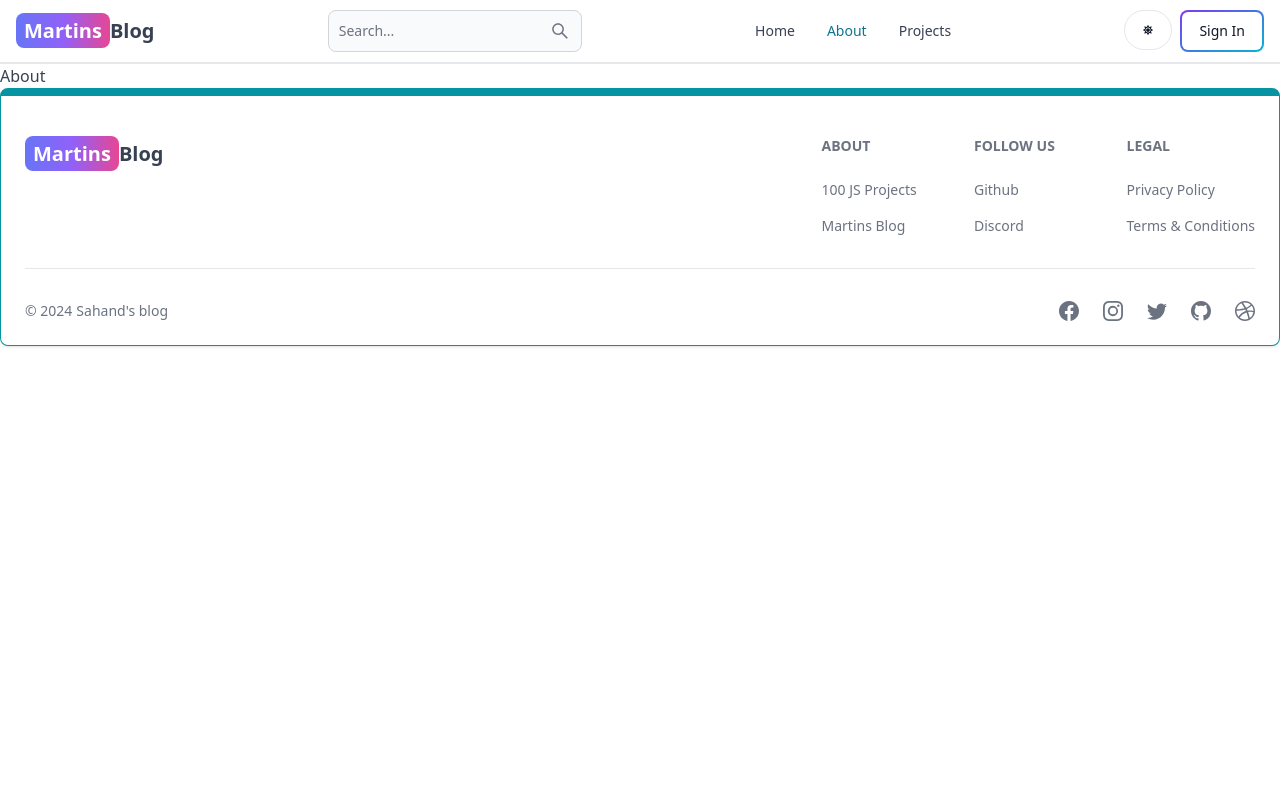
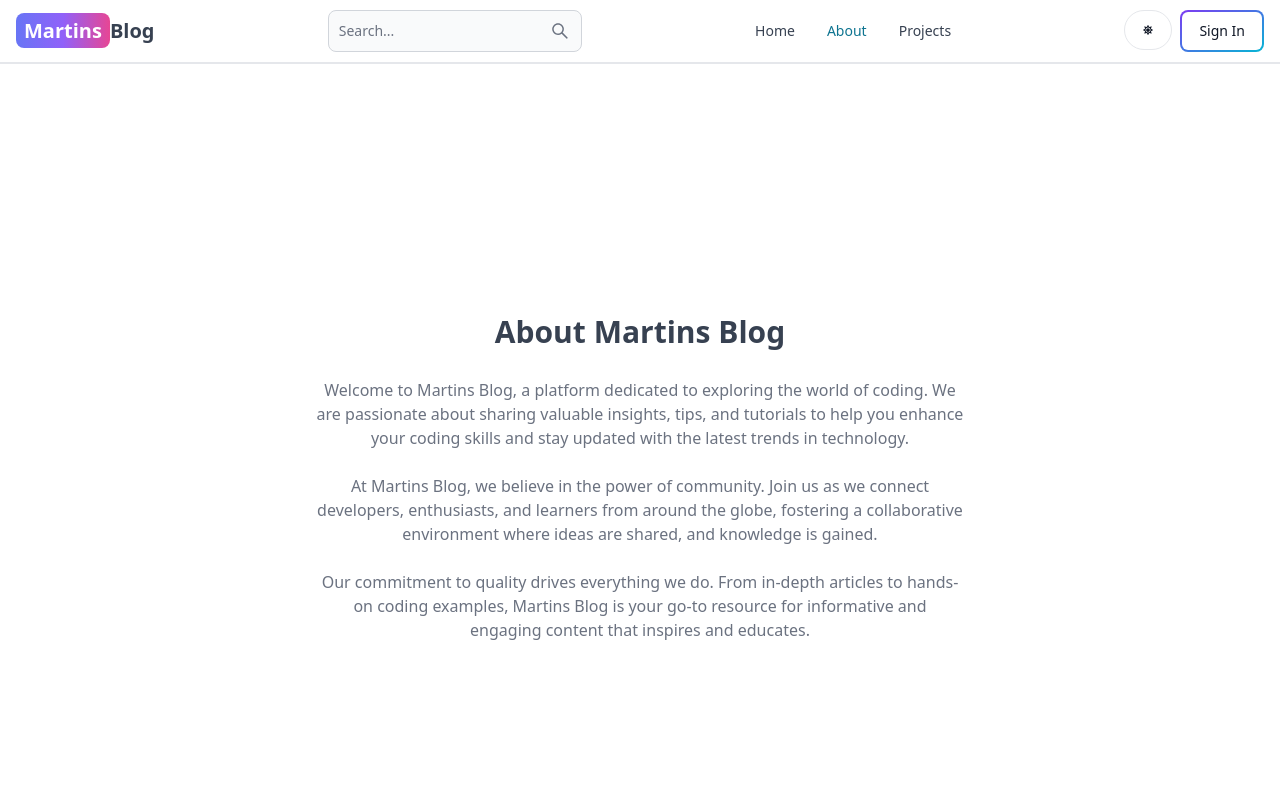
Before and after one commit to martins091/mern-blog, a React (Vite) app in the folder client/: page /about in a window 1280 px wide. Shown: the top 800 px of the page. Built offline with nearby package versions, Linux system fonts and the light colour scheme; no server answers.

Commit message:
complete about and project pages

```diff
--- a/client/src/pages/About.jsx
+++ b/client/src/pages/About.jsx
@@ -1,7 +1,33 @@
-import React from 'react'
+import React from "react";
 
 export default function About() {
   return (
-    <div>About</div>
-  )
+    <div className="min-h-screen flex items-center justify-center">
+      <div className="max-w-2xl mx-auto p-3 text-center">
+        <div>
+          <h1 className="text-3xl font-semibold text-center my-7">About Martins Blog</h1>
+          <div className="text-md text-gray-500 flex flex-col gap-6 dark:text-white">
+            <p>
+              Welcome to Martins Blog, a platform dedicated to exploring the
+              world of coding. We are passionate about sharing valuable
+              insights, tips, and tutorials to help you enhance your coding
+              skills and stay updated with the latest trends in technology.
+            </p>
+            <p>
+              At Martins Blog, we believe in the power of community. Join us as
+              we connect developers, enthusiasts, and learners from around the
+              globe, fostering a collaborative environment where ideas are
+              shared, and knowledge is gained.
+            </p>
+            <p>
+              Our commitment to quality drives everything we do. From in-depth
+              articles to hands-on coding examples, Martins Blog is your go-to
+              resource for informative and engaging content that inspires and
+              educates.
+            </p>
+          </div>
+        </div>
+      </div>
+    </div>
+  );
 }
--- a/client/src/pages/Projects.jsx
+++ b/client/src/pages/Projects.jsx
@@ -1,7 +1,14 @@
-import React from 'react'
+import CallToAction from "../components/CallToAction";
 
 export default function Projects() {
   return (
-    <div>Projects</div>
-  )
+    <div className="min-h-screen max-w-2xl mx-auto flex justify-center items-center
+       flex-col gap-6">
+      <h1 className="text-3xl font-semibold">Projects</h1>
+      <p className="text-md text-gray-500">
+        Build fun and engaging projects while learning to code
+      </p>
+      <CallToAction />
+    </div>
+  );
 }
```
